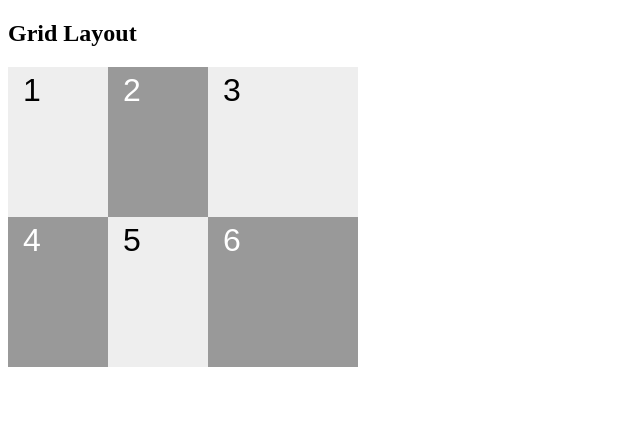
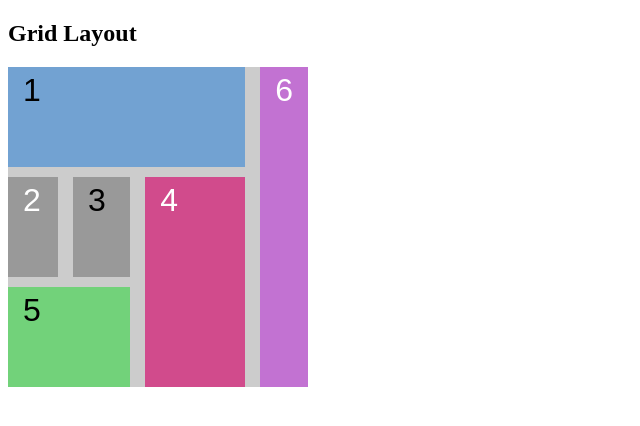
Before and after one commit to TecCris/Web-Desing, a plain HTML site: page Exercicios/grid/grid1_inicio.html in a window 1280 px wide. Shown: the whole page, without its empty margins (0-640 px from the left). Drawn offline with Linux system fonts and the light colour scheme.

Commit message:
Update grid1_inicio.html
Exercitando

```diff
--- a/Exercicios/grid/grid1_inicio.html
+++ b/Exercicios/grid/grid1_inicio.html
@@ -25,15 +25,43 @@
             color: white;
         }
 
-        .gridItem:nth-child(odd) {
-            background: #eee;
-        }
-
         /*GRID*/
         .gridContainer {
             display: grid;
-            grid-template-columns: repeat(2, 100px) 150px;
-            grid-template-rows: 150px 150px ;
+            grid-template-columns: 50px 2fr 100px;
+            grid-template-rows: repeat(3, 100px);
+            /* row-gap: 10px;
+            column-gap: 15px; */
+            gap: 10px 15px;
+        }
+
+        .gridItem:nth-child(1) {
+            background: rgb(114, 162, 210);
+            /* grid-row-start: 1;
+            grid-row-end: 2; */
+            grid-row: 1;
+            /* grid-column-start: 1;
+            grid-column-end: -1; */
+            grid-column: 1/-1;
+        }
+        .gridItem:nth-child(6) {
+            background: rgb(194, 114, 210);
+            grid-row: 1/-1;
+            /* grid-column: 4/-1; */
+            grid-column: 4;
+        }
+        .gridItem:nth-child(5) {
+            background: rgb(114, 210, 122);
+            /* grid-column: 1/span 2; */
+            grid-column: span 2;
+        }
+        .gridItem:nth-child(4) {
+            background: rgb(209, 75, 140);
+            /* grid-row-start: 2;
+            grid-column-start: 3;
+            grid-row-end: -1;
+            grid-column-end: 4; */
+            grid-area: 2 / 3 / -1 / 4;
         }
     </style>
 </head>
```
